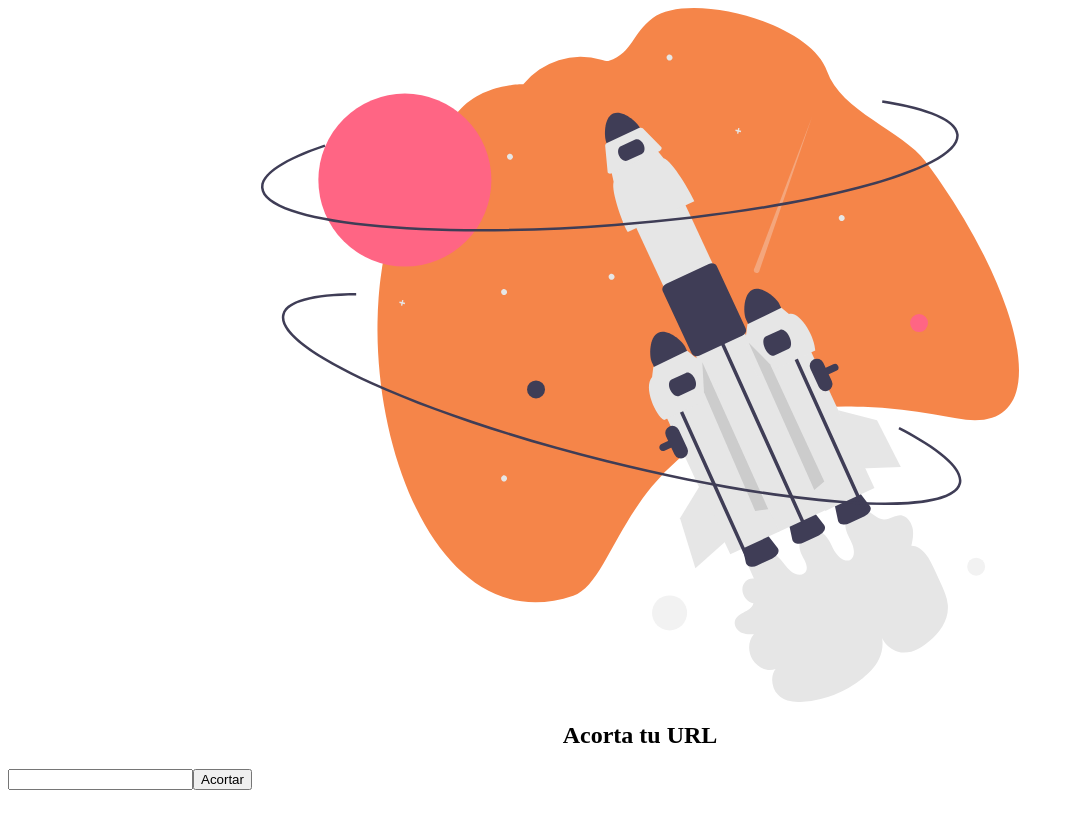
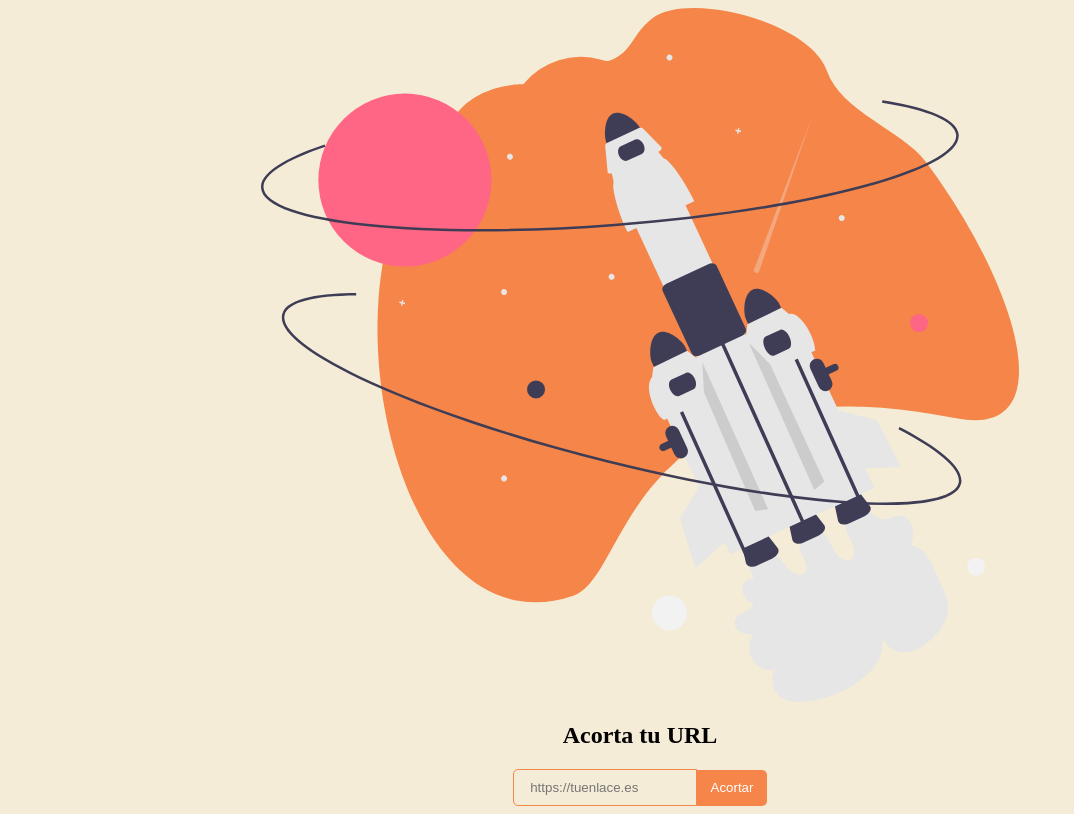
Before and after one commit to csanbardev/petit-front, a React (Vite) app: page / in a window 1280 px wide. Shown: the whole page, without its empty margins (0-1074 px from the left). Built offline with nearby package versions, Linux system fonts and the light colour scheme.

Commit message:
add forms' styles & root colors

```diff
--- /dev/null
+++ b/src/components/common/Forms/Forms.css
@@ -0,0 +1,40 @@
+form{
+  display: flex;
+  flex-direction: column;
+  align-items: center;
+}
+
+.input-group{
+  display: flex;
+  align-items: center;
+}
+
+.url-input, .button--submit{
+  min-height: 35px;
+}
+
+.url-input{
+  max-width: 150px;
+  padding: 0 1rem;
+  border: 1px solid var(--accent);
+  border-radius: 5px 0 0 5px;
+  background-color: transparent;
+}
+
+.url-input:focus, .url-input:focus-visible{
+  outline: none;
+  border-color: var(--light-accent);
+}
+
+.button--submit{
+  border: none;
+  border-radius: 0 5px 5px 0;
+  padding: .78em 1em;
+  background-color: var(--accent);
+  cursor: pointer;
+  color: #fff;
+}
+
+.button--submit:hover{
+  background-color: var(--light-accent);
+}
--- a/src/components/common/Forms/Forms.jsx
+++ b/src/components/common/Forms/Forms.jsx
@@ -1,6 +1,7 @@
 import { useForm } from "react-hook-form"
 import { postReq } from "../../../services/http"
 import { API_URL } from "../../../constants/constans"
+import './Forms.css'
 
 export function AcortarForm() {
   const { register, formState: { errors }, handleSubmit } = useForm()
@@ -17,11 +18,13 @@ export function AcortarForm() {
 
   return (
     <form onSubmit={handleSubmit(onSubmit)}>
-      <input type="url" {...register('url', {
-        required: 'Inserta un enlace'
-      })} />
+      <div className="input-group">
+        <input placeholder="https://tuenlace.es" className="url-input" type="url" {...register('url', {
+          required: 'Inserta un enlace'
+        })} />
+        <input className="button--submit" type="submit" value="Acortar" />
+      </div>
       {errors.url && <p>{errors.url.message}</p>}
-      <input type="submit" value="Acortar" />
     </form>
   )
 }
--- a/src/index.css
+++ b/src/index.css
@@ -0,0 +1,9 @@
+:root{
+  --background-color: #f4ecd6;
+  --accent: #f58549;
+  --light-accent: #dfa964;
+}
+
+body{
+  background-color: var(--background-color);
+}
```
